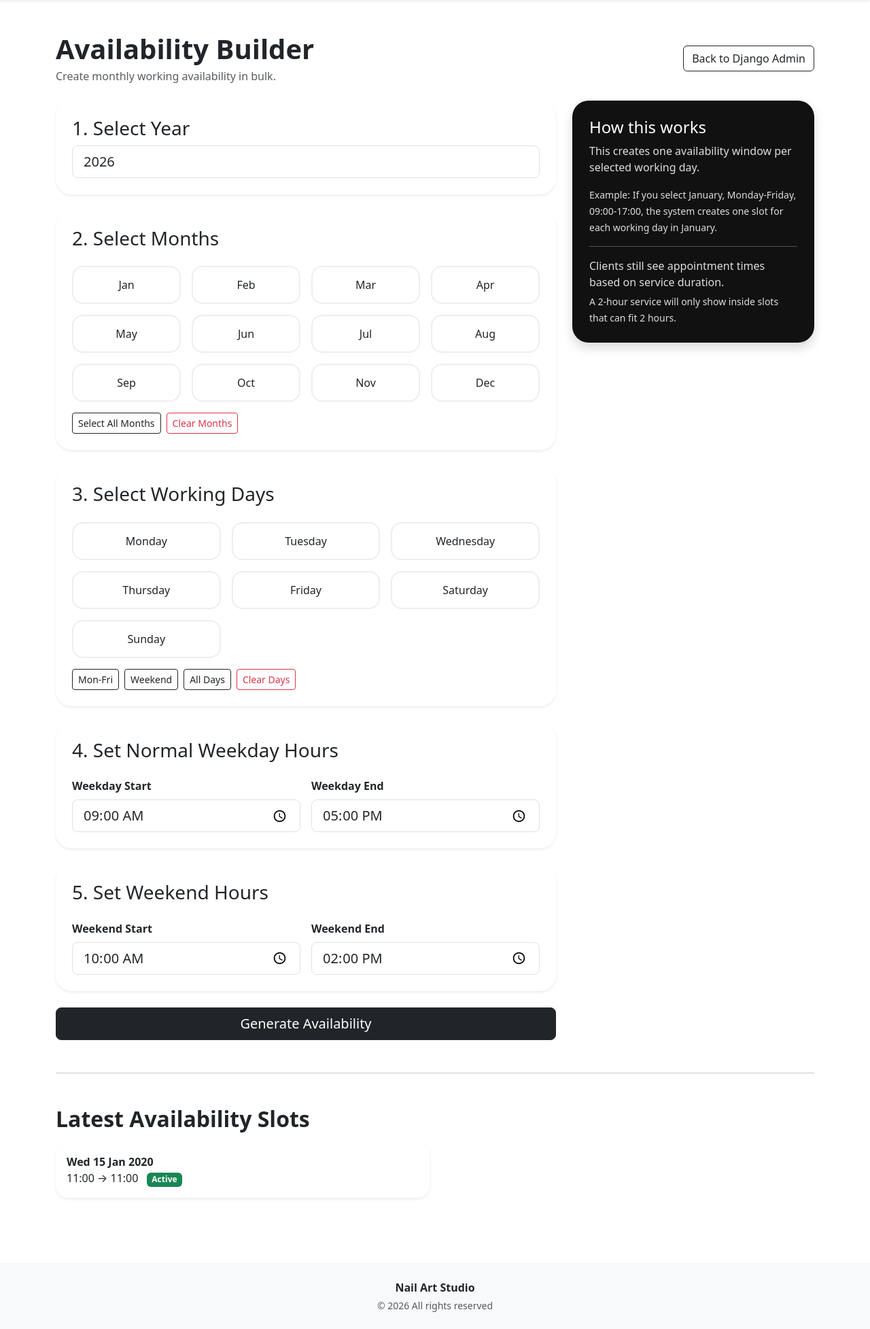
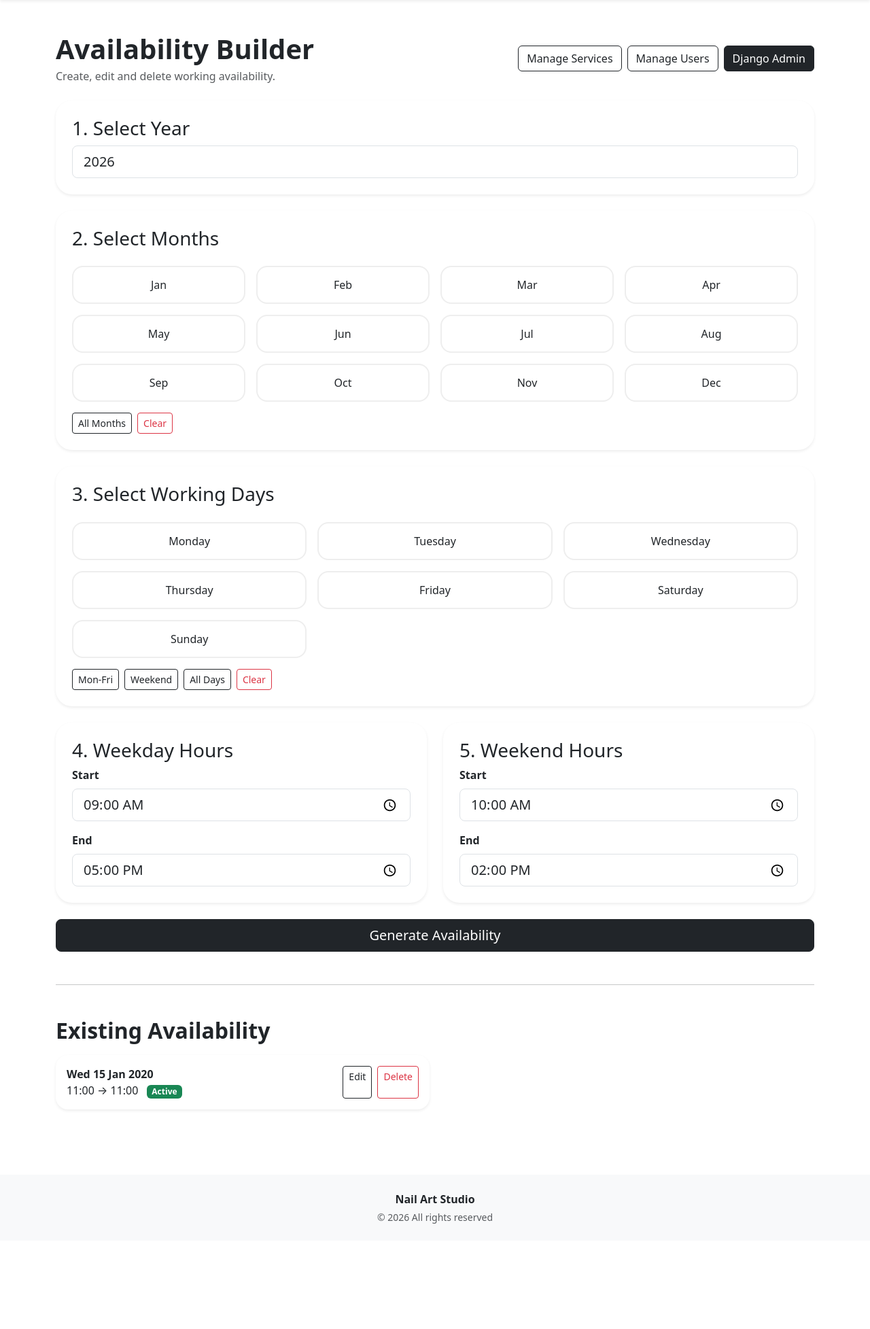
Before and after one commit to GDV373/nailsbylexia, a Django app: page /dashboard/availability/ in a window 1280 px wide. Shown: the part 56-2011 px from the top of the page at 68% size. After the commit the page ends 1856 px from the top, so only its background shows below. Run offline with Django 5.2, Linux system fonts and the light colour scheme; a user stored in the database is signed in; tables that the repository leaves empty hold one stand-in row (values such as "Sample post").

Commit message:
add admin availability and services management

```diff
--- a/dashboard/urls.py
+++ b/dashboard/urls.py
@@ -3,6 +3,14 @@ from . import views
 
 urlpatterns = [
     path("availability/", views.availability_builder, name="availability_builder"),
+    path("availability/<int:slot_id>/edit/", views.edit_availability, name="edit_availability"),
+    path("availability/<int:slot_id>/delete/", views.delete_availability, name="delete_availability"),
+
+    path("services/", views.services_manager, name="services_manager"),
+    path("services/add/", views.add_service, name="add_service"),
+    path("services/<int:service_id>/edit/", views.edit_service, name="edit_service"),
+    path("services/<int:service_id>/delete/", views.delete_service, name="delete_service"),
+    path("services/seed-defaults/", views.seed_default_services, name="seed_default_services"),
 
     path("users/", views.admin_users, name="admin_users"),
     path("users/<int:user_id>/toggle-staff/", views.toggle_user_staff, name="toggle_user_staff"),
--- a/dashboard/views.py
+++ b/dashboard/views.py
@@ -4,10 +4,10 @@ from datetime import datetime, time
 from django.contrib import messages
 from django.contrib.admin.views.decorators import staff_member_required
 from django.contrib.auth import get_user_model
-from django.shortcuts import render, redirect
+from django.shortcuts import get_object_or_404, redirect, render
 from django.utils import timezone
 
-from bookings.models import AvailabilitySlot, Booking
+from bookings.models import AvailabilitySlot
 from services.models import NailService
 
 
@@ -23,13 +23,8 @@ def availability_builder(request):
     ]
 
     weekdays = [
-        (0, "Monday"),
-        (1, "Tuesday"),
-        (2, "Wednesday"),
-        (3, "Thursday"),
-        (4, "Friday"),
-        (5, "Saturday"),
-        (6, "Sunday"),
+        (0, "Monday"), (1, "Tuesday"), (2, "Wednesday"),
+        (3, "Thursday"), (4, "Friday"), (5, "Saturday"), (6, "Sunday"),
     ]
 
     if request.method == "POST":
@@ -57,13 +52,8 @@ def availability_builder(request):
                     continue
 
                 is_weekend = weekday in [5, 6]
-
-                if is_weekend:
-                    start_raw = weekend_start
-                    end_raw = weekend_end
-                else:
-                    start_raw = weekday_start
-                    end_raw = weekday_end
+                start_raw = weekend_start if is_weekend else weekday_start
+                end_raw = weekend_end if is_weekend else weekday_end
 
                 if not start_raw or not end_raw:
                     continue
@@ -71,15 +61,8 @@ def availability_builder(request):
                 start_hour, start_minute = map(int, start_raw.split(":"))
                 end_hour, end_minute = map(int, end_raw.split(":"))
 
-                start_dt = datetime.combine(
-                    date_obj.date(),
-                    time(start_hour, start_minute)
-                )
-
-                end_dt = datetime.combine(
-                    date_obj.date(),
-                    time(end_hour, end_minute)
-                )
+                start_dt = datetime.combine(date_obj.date(), time(start_hour, start_minute))
+                end_dt = datetime.combine(date_obj.date(), time(end_hour, end_minute))
 
                 start_dt = timezone.make_aware(start_dt, current_tz)
                 end_dt = timezone.make_aware(end_dt, current_tz)
@@ -112,7 +95,7 @@ def availability_builder(request):
 
         return redirect("availability_builder")
 
-    slots = AvailabilitySlot.objects.order_by("-start_time")[:20]
+    slots = AvailabilitySlot.objects.order_by("start_time")
 
     return render(request, "dashboard/availability_builder.html", {
         "months": months,
@@ -123,33 +106,172 @@ def availability_builder(request):
 
 
 @staff_member_required
-def admin_users(request):
-    users = User.objects.all().order_by("-date_joined", "-id")
+def edit_availability(request, slot_id):
+    slot = get_object_or_404(AvailabilitySlot, id=slot_id)
 
-    return render(request, "dashboard/admin_users.html", {
-        "users": users,
+    if request.method == "POST":
+        date_raw = request.POST.get("date")
+        start_raw = request.POST.get("start_time")
+        end_raw = request.POST.get("end_time")
+        active = request.POST.get("active") == "on"
+
+        current_tz = timezone.get_current_timezone()
+
+        date_obj = datetime.strptime(date_raw, "%Y-%m-%d").date()
+        start_hour, start_minute = map(int, start_raw.split(":"))
+        end_hour, end_minute = map(int, end_raw.split(":"))
+
+        start_dt = timezone.make_aware(
+            datetime.combine(date_obj, time(start_hour, start_minute)),
+            current_tz
+        )
+        end_dt = timezone.make_aware(
+            datetime.combine(date_obj, time(end_hour, end_minute)),
+            current_tz
+        )
+
+        if end_dt <= start_dt:
+            messages.error(request, "End time must be after start time.")
+            return redirect("edit_availability", slot_id=slot.id)
+
+        slot.start_time = start_dt
+        slot.end_time = end_dt
+        slot.active = active
+        slot.save()
+
+        messages.success(request, "Availability updated.")
+        return redirect("availability_builder")
+
+    return render(request, "dashboard/edit_availability.html", {"slot": slot})
+
+
+@staff_member_required
+def delete_availability(request, slot_id):
+    slot = get_object_or_404(AvailabilitySlot, id=slot_id)
+
+    if request.method == "POST":
+        slot.delete()
+        messages.success(request, "Availability deleted.")
+        return redirect("availability_builder")
+
+    return render(request, "dashboard/delete_availability.html", {"slot": slot})
+
+
+@staff_member_required
+def services_manager(request):
+    nail_services = NailService.objects.filter(service_area="nails").order_by("name")
+    toe_services = NailService.objects.filter(service_area="toes").order_by("name")
+
+    return render(request, "dashboard/services_manager.html", {
+        "nail_services": nail_services,
+        "toe_services": toe_services,
     })
 
 
 @staff_member_required
+def add_service(request):
+    if request.method == "POST":
+        NailService.objects.create(
+            service_area=request.POST.get("service_area"),
+            name=request.POST.get("name"),
+            description=request.POST.get("description"),
+            duration_minutes=int(request.POST.get("duration_minutes")),
+            price=request.POST.get("price"),
+            active=request.POST.get("active") == "on",
+        )
+
+        messages.success(request, "Service added.")
+        return redirect("services_manager")
+
+    return render(request, "dashboard/service_form.html", {
+        "service": None,
+        "title": "Add Service",
+    })
+
+
+@staff_member_required
+def edit_service(request, service_id):
+    service = get_object_or_404(NailService, id=service_id)
+
+    if request.method == "POST":
+        service.service_area = request.POST.get("service_area")
+        service.name = request.POST.get("name")
+        service.description = request.POST.get("description")
+        service.duration_minutes = int(request.POST.get("duration_minutes"))
+        service.price = request.POST.get("price")
+        service.active = request.POST.get("active") == "on"
+        service.save()
+
+        messages.success(request, "Service updated.")
+        return redirect("services_manager")
+
+    return render(request, "dashboard/service_form.html", {
+        "service": service,
+        "title": "Edit Service",
+    })
+
+
+@staff_member_required
+def delete_service(request, service_id):
+    service = get_object_or_404(NailService, id=service_id)
+
+    if request.method == "POST":
+        service.delete()
+        messages.success(request, "Service deleted.")
+        return redirect("services_manager")
+
+    return render(request, "dashboard/delete_service.html", {"service": service})
+
+
+@staff_member_required
+def seed_default_services(request):
+    items = [
+        ("nails", "Gel-X", "Full cover soft gel extensions.", 120, 20),
+        ("nails", "Gelish", "Gel polish on natural nails.", 90, 30),
+        ("nails", "BIAB / Builder Gel", "Builder gel overlay for strength.", 120, 35),
+        ("nails", "Acrylic", "Strong extensions with custom shape.", 150, 40),
+        ("toes", "Toes Gelish", "Gel polish for toes.", 60, 20),
+        ("toes", "Toes Basic Polish", "Simple toe polish finish.", 45, 15),
+        ("toes", "Toes With Art", "Toe polish with simple nail art.", 75, 25),
+    ]
+
+    for area, name, desc, duration, price in items:
+        NailService.objects.update_or_create(
+            name=name,
+            defaults={
+                "service_area": area,
+                "description": desc,
+                "duration_minutes": duration,
+                "price": price,
+                "active": True,
+            }
+        )
+
+    messages.success(request, "Default nail and toe services added/updated.")
+    return redirect("services_manager")
+
+
+@staff_member_required
+def admin_users(request):
+    users = User.objects.all().order_by("-date_joined", "-id")
+    return render(request, "dashboard/admin_users.html", {"users": users})
+
+
+@staff_member_required
 def toggle_user_staff(request, user_id):
-    user_obj = User.objects.get(id=user_id)
+    user_obj = get_object_or_404(User, id=user_id)
 
     if request.method == "POST":
         user_obj.is_staff = not user_obj.is_staff
         user_obj.save()
-
-        messages.success(
-            request,
-            f"Staff access updated for {user_obj.email or user_obj.username}."
-        )
+        messages.success(request, "Staff access updated.")
 
     return redirect("admin_users")
 
 
 @staff_member_required
 def toggle_user_active(request, user_id):
-    user_obj = User.objects.get(id=user_id)
+    user_obj = get_object_or_404(User, id=user_id)
 
     if request.method == "POST":
         if user_obj == request.user:
@@ -158,18 +280,14 @@ def toggle_user_active(request, user_id):
 
         user_obj.is_active = not user_obj.is_active
         user_obj.save()
-
-        messages.success(
-            request,
-            f"Active status updated for {user_obj.email or user_obj.username}."
-        )
+        messages.success(request, "Active status updated.")
 
     return redirect("admin_users")
 
 
 @staff_member_required
 def toggle_user_superuser(request, user_id):
-    user_obj = User.objects.get(id=user_id)
+    user_obj = get_object_or_404(User, id=user_id)
 
     if request.method == "POST":
         if user_obj == request.user:
@@ -182,10 +300,6 @@ def toggle_user_superuser(request, user_id):
             user_obj.is_staff = True
 
         user_obj.save()
-
-        messages.success(
-            request,
-            f"Superuser access updated for {user_obj.email or user_obj.username}."
-        )
+        messages.success(request, "Superuser access updated.")
 
     return redirect("admin_users")
--- a/templates/dashboard/availability_builder.html
+++ b/templates/dashboard/availability_builder.html
@@ -3,11 +3,7 @@
 {% block content %}
 
 <style>
-    .builder-card {
-        border-radius: 24px;
-        border: 0;
-    }
-
+    .builder-card { border-radius: 24px; border: 0; }
     .option-card {
         border: 2px solid #eee;
         border-radius: 16px;
@@ -17,32 +13,9 @@
         transition: 0.2s ease;
         user-select: none;
     }
-
-    .option-card:hover {
-        border-color: #212529;
-        transform: translateY(-2px);
-    }
-
-    .option-card input {
-        display: none;
-    }
-
-    .option-card:has(input:checked) {
-        background: #111;
-        color: white;
-        border-color: #111;
-    }
-
-    .dark-summary {
-        background: #111;
-        color: white;
-        border-radius: 24px;
-    }
-
-    .dark-summary p,
-    .dark-summary small {
-        color: #ddd;
-    }
+    .option-card:hover { border-color: #212529; transform: translateY(-2px); }
+    .option-card input { display: none; }
+    .option-card:has(input:checked) { background: #111; color: white; border-color: #111; }
 </style>
 
 <div class="container py-5">
@@ -50,36 +23,23 @@
     <div class="d-flex flex-column flex-md-row justify-content-between align-items-md-center mb-4">
         <div>
             <h1 class="fw-bold mb-1">Availability Builder</h1>
-            <p class="text-muted mb-0">
-                Create monthly working availability in bulk.
-            </p>
+            <p class="text-muted mb-0">Create, edit and delete working availability.</p>
         </div>
 
-        <a href="/admin/" class="btn btn-outline-dark mt-3 mt-md-0">
-            Back to Django Admin
-        </a>
+        <div class="d-flex gap-2 mt-3 mt-md-0">
+            <a href="{% url 'services_manager' %}" class="btn btn-outline-dark">Manage Services</a>
+            <a href="{% url 'admin_users' %}" class="btn btn-outline-dark">Manage Users</a>
+            <a href="/admin/" class="btn btn-dark">Django Admin</a>
+        </div>
     </div>
 
     <form method="post">
         {% csrf_token %}
 
-        <div class="row g-4">
-
-            <div class="col-lg-8">
-
         <div class="card shadow-sm builder-card mb-4">
             <div class="card-body p-4">
                 <h3>1. Select Year</h3>
-
-                        <input
-                            type="number"
-                            name="year"
-                            class="form-control form-control-lg"
-                            value="{{ current_year }}"
-                            min="2024"
-                            max="2035"
-                            required
-                        >
+                <input type="number" name="year" class="form-control form-control-lg" value="{{ current_year }}" min="2024" max="2035" required>
             </div>
         </div>
 
@@ -99,13 +59,8 @@
                 </div>
 
                 <div class="mt-3 d-flex gap-2 flex-wrap">
-                            <button type="button" class="btn btn-sm btn-outline-dark" onclick="selectAll('months')">
-                                Select All Months
-                            </button>
-
-                            <button type="button" class="btn btn-sm btn-outline-danger" onclick="clearAll('months')">
-                                Clear Months
-                            </button>
+                    <button type="button" class="btn btn-sm btn-outline-dark" onclick="selectAll('months')">All Months</button>
+                    <button type="button" class="btn btn-sm btn-outline-danger" onclick="clearAll('months')">Clear</button>
                 </div>
             </div>
         </div>
@@ -126,102 +81,46 @@
                 </div>
 
                 <div class="mt-3 d-flex gap-2 flex-wrap">
-                            <button type="button" class="btn btn-sm btn-outline-dark" onclick="selectWeekdays()">
-                                Mon-Fri
-                            </button>
-
-                            <button type="button" class="btn btn-sm btn-outline-dark" onclick="selectWeekend()">
-                                Weekend
-                            </button>
-
-                            <button type="button" class="btn btn-sm btn-outline-dark" onclick="selectAll('weekdays')">
-                                All Days
-                            </button>
-
-                            <button type="button" class="btn btn-sm btn-outline-danger" onclick="clearAll('weekdays')">
-                                Clear Days
-                            </button>
+                    <button type="button" class="btn btn-sm btn-outline-dark" onclick="selectWeekdays()">Mon-Fri</button>
+                    <button type="button" class="btn btn-sm btn-outline-dark" onclick="selectWeekend()">Weekend</button>
+                    <button type="button" class="btn btn-sm btn-outline-dark" onclick="selectAll('weekdays')">All Days</button>
+                    <button type="button" class="btn btn-sm btn-outline-danger" onclick="clearAll('weekdays')">Clear</button>
                 </div>
             </div>
         </div>
 
-                <div class="card shadow-sm builder-card mb-4">
+        <div class="row g-4 mb-4">
+            <div class="col-md-6">
+                <div class="card shadow-sm builder-card h-100">
                     <div class="card-body p-4">
-                        <h3>4. Set Normal Weekday Hours</h3>
-
-                        <div class="row g-3 mt-2">
-                            <div class="col-md-6">
-                                <label class="form-label fw-semibold">Weekday Start</label>
-                                <input type="time" name="weekday_start" class="form-control form-control-lg" value="09:00">
-                            </div>
-
-                            <div class="col-md-6">
-                                <label class="form-label fw-semibold">Weekday End</label>
+                        <h3>4. Weekday Hours</h3>
+                        <label class="form-label fw-semibold">Start</label>
+                        <input type="time" name="weekday_start" class="form-control form-control-lg mb-3" value="09:00">
+                        <label class="form-label fw-semibold">End</label>
                         <input type="time" name="weekday_end" class="form-control form-control-lg" value="17:00">
                     </div>
                 </div>
             </div>
-                </div>
-
-                <div class="card shadow-sm builder-card mb-4">
-                    <div class="card-body p-4">
-                        <h3>5. Set Weekend Hours</h3>
-
-                        <div class="row g-3 mt-2">
-                            <div class="col-md-6">
-                                <label class="form-label fw-semibold">Weekend Start</label>
-                                <input type="time" name="weekend_start" class="form-control form-control-lg" value="10:00">
-                            </div>
 
             <div class="col-md-6">
-                                <label class="form-label fw-semibold">Weekend End</label>
+                <div class="card shadow-sm builder-card h-100">
+                    <div class="card-body p-4">
+                        <h3>5. Weekend Hours</h3>
+                        <label class="form-label fw-semibold">Start</label>
+                        <input type="time" name="weekend_start" class="form-control form-control-lg mb-3" value="10:00">
+                        <label class="form-label fw-semibold">End</label>
                         <input type="time" name="weekend_end" class="form-control form-control-lg" value="14:00">
                     </div>
                 </div>
             </div>
         </div>
 
-                <button type="submit" class="btn btn-dark btn-lg w-100">
-                    Generate Availability
-                </button>
-
-            </div>
-
-            <div class="col-lg-4">
-
-                <div class="card shadow dark-summary sticky-top" style="top: 90px;">
-                    <div class="card-body p-4">
-                        <h4>How this works</h4>
-
-                        <p>
-                            This creates one availability window per selected working day.
-                        </p>
-
-                        <small>
-                            Example: If you select January, Monday-Friday, 09:00-17:00,
-                            the system creates one slot for each working day in January.
-                        </small>
-
-                        <hr>
-
-                        <p class="mb-1">
-                            Clients still see appointment times based on service duration.
-                        </p>
-
-                        <small>
-                            A 2-hour service will only show inside slots that can fit 2 hours.
-                        </small>
-                    </div>
-                </div>
-
-            </div>
-
-        </div>
+        <button type="submit" class="btn btn-dark btn-lg w-100">Generate Availability</button>
     </form>
 
     <hr class="my-5">
 
-    <h2 class="fw-bold mb-3">Latest Availability Slots</h2>
+    <h2 class="fw-bold mb-3">Existing Availability</h2>
 
     {% if slots %}
         <div class="row g-3">
@@ -229,6 +128,8 @@
                 <div class="col-md-6">
                     <div class="card shadow-sm border-0" style="border-radius: 18px;">
                         <div class="card-body">
+                            <div class="d-flex justify-content-between gap-3">
+                                <div>
                                     <strong>{{ slot.start_time|date:"D d M Y" }}</strong><br>
                                     {{ slot.start_time|date:"H:i" }} → {{ slot.end_time|date:"H:i" }}
 
@@ -238,14 +139,19 @@
                                         <span class="badge bg-secondary ms-2">Inactive</span>
                                     {% endif %}
                                 </div>
+
+                                <div class="d-flex gap-2">
+                                    <a href="{% url 'edit_availability' slot.id %}" class="btn btn-sm btn-outline-dark">Edit</a>
+                                    <a href="{% url 'delete_availability' slot.id %}" class="btn btn-sm btn-outline-danger">Delete</a>
+                                </div>
+                            </div>
+                        </div>
                     </div>
                 </div>
             {% endfor %}
         </div>
     {% else %}
-        <div class="alert alert-info">
-            No availability slots created yet.
-        </div>
+        <div class="alert alert-info">No availability created yet.</div>
     {% endif %}
 
 </div>
```
Also changed, not shown: templates/dashboard/delete_availability.html (added, +27 -0 lines), templates/dashboard/delete_service.html (added, +27 -0 lines), templates/dashboard/edit_availability.html (added, +41 -0 lines), templates/dashboard/service_form.html (added, +58 -0 lines), templates/dashboard/services_manager.html (added, +86 -0 lines). Lines whose indentation alone changed are shown as unchanged.
